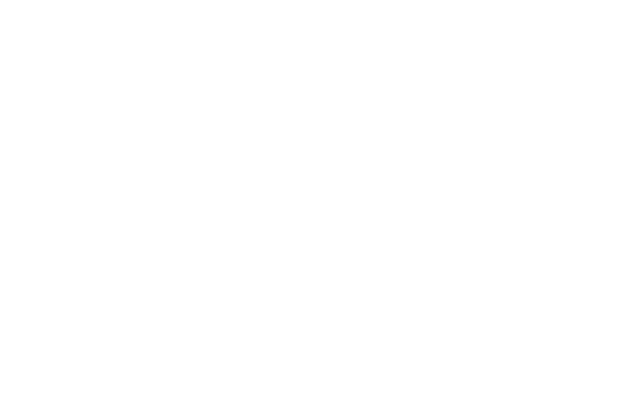
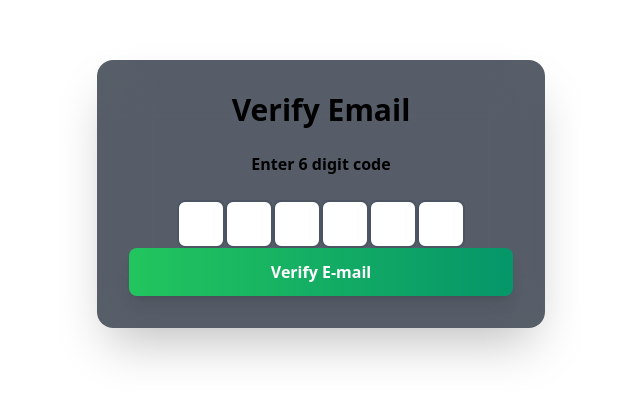
Before and after one commit to Letsdothis94/auth-app, a React app in the folder frontend/: page /verify-email in a window 1280 px wide. Before the commit this address had no page. Shown: the part 238-638 px from the top of the page, without its empty margins (319-959 px from the left). Built offline with nearby package versions, Linux system fonts and the light colour scheme; the HTML template or start-up script is replaced by a standard one.

Commit message:
email verification page added

```diff
--- a/frontend/src/App.jsx
+++ b/frontend/src/App.jsx
@@ -3,6 +3,7 @@
 import { Routes, Route } from 'react-router'
 import SignupPage from './pages/SignupPage';
 import LoginPage from './pages/LoginPage';
+import EmailVerificationPage from './pages/EmailVerificationPage';
 
 function App() {
   const [count, setCount] = useState(0)
@@ -13,6 +14,7 @@
         <Route path="/" element={"Home Auth Page React + Vite"} />
         <Route path="/signup" element={<SignupPage />} />
         <Route path="/login" element={<LoginPage />} />
+        <Route path='/verify-email' element={<EmailVerificationPage />} />
       </Routes>
     </div>
   );
--- /dev/null
+++ b/frontend/src/pages/EmailVerificationPage.jsx
@@ -0,0 +1,93 @@
+import React, { useEffect, useRef, useState } from 'react'
+import { useNavigate } from 'react-router';
+import { motion } from "motion/react";
+
+const EmailVerificationPage = () => {
+    const [code, setCode] = useState(["", "", "", "", "", ""]);
+    const inputRefs = useRef([]);
+    const navigate = useNavigate();
+
+    const handleChange = (index, value) => {
+        const newCode = [...code];
+
+        if (value.length > 1) {
+            const pastedCode = value.slice(0, 6).split("");
+            for (let i = 0; i < 6; i++) {
+                newCode[i] = pastedCode[i] || "";
+            }
+            setCode(newCode);
+
+            const lastFilledIndex = newCode.findLastIndex((digit) => digit !== "");
+            const focusIndex = lastFilledIndex < 5 ? lastFilledIndex + 1 : 5;
+            inputRefs.current[focusIndex].focus();
+        } else {
+            newCode[index] = value;
+            setCode(newCode);
+
+            if (value && index < 5) {
+                inputRefs.current[index + 1].focus();
+            }
+        }
+    };
+
+    const handleKeyDown = (index, e) => {
+        if (e.key === "Backspace" && !code[index] && index > 0) {
+            inputRefs.current[index - 1].focus();
+        }
+    };
+
+    const handleSubmit = async (e) => {
+        e.preventDefault();
+        const verificationCode = code.join("");
+        try {
+            console.log(verificationCode);
+            navigate("/");
+        } catch (error) {
+            console.log(error);
+        }
+    }
+
+    useEffect(() => {
+        if (code.every((digit) => digit !== "")) {
+            handleSubmit(new Event("submit"));
+        }
+    }, [code]);
+
+  return (
+    <div className="max-w-md w-full bg-gray-800 bg-opacity-50 rounded-2xl shadow-2xl overflow-hidden">
+      <motion.div
+        initial={{ opacity: 0, y: 20 }}
+        animate={{ opacity: 1, y: 0 }}
+        transition={{ duration: 0.5 }}
+        className="bg-gray-800 bg-opacity-50 backdrop-filter backdrop-blur-xl rounded-2xl shadow-2xl p-8 w-full max-w-md"
+      >
+        <h2 className="text-3xl font-bold mb-6 text-center">Verify Email</h2>
+        <p className="text-center font-bold mb-6">Enter 6 digit code</p>
+        <form>
+          <div>
+            {code.map((digit, i) => (
+              <input
+                key={i}
+                className="border-2 border-gray-600 rounded-lg focus:border-green-500 focus:outline-none w-12 h-12 text-center text-2xl font-bold"
+                type="text"
+                maxLength="6"
+                value={digit}
+                onChange={(e) => handleChange(i, e.target.value)}
+                onKeyDown={(e) => handleKeyDown(i, e)}
+                ref={(el) => (inputRefs.current[i] = el)}
+              />
+            ))}
+          </div>
+          <motion.button
+            whileTap={{ scale: 0.95 }}
+            type='submit'
+            className="w-full bg-gradient-to-r from-green-500 to-emerald-600 text-white font-bold py-3 px-4 rounded-lg shadow-lg hover:from-green-600 hover:to-emerald-700 focus:outline-none focus:ring-2 focus:ring-green-500 focus:ring-opacity-50 disabled:opacity-50">
+            Verify E-mail
+          </motion.button>
+        </form>
+      </motion.div>
+    </div>
+  );
+}
+
+export default EmailVerificationPage
```
